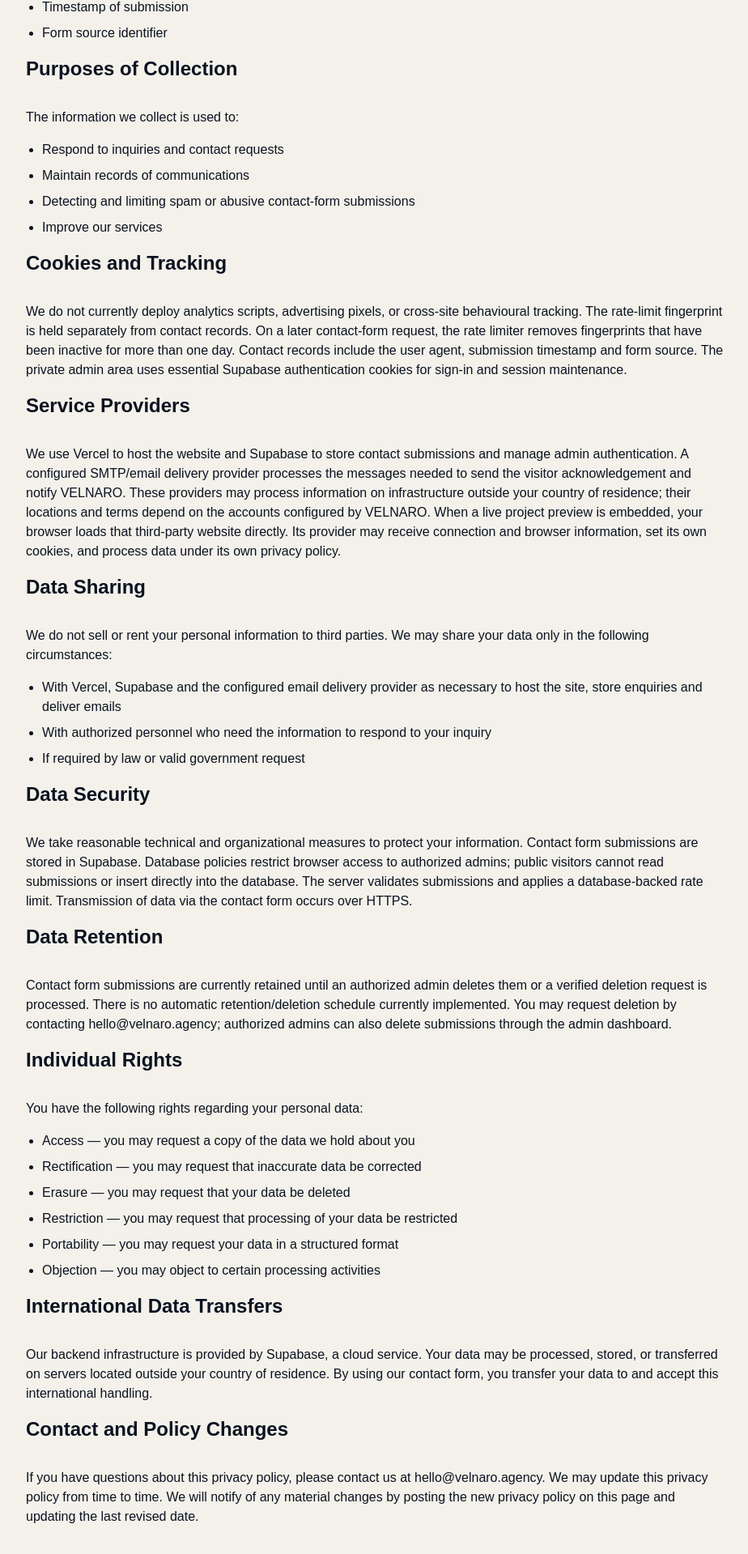
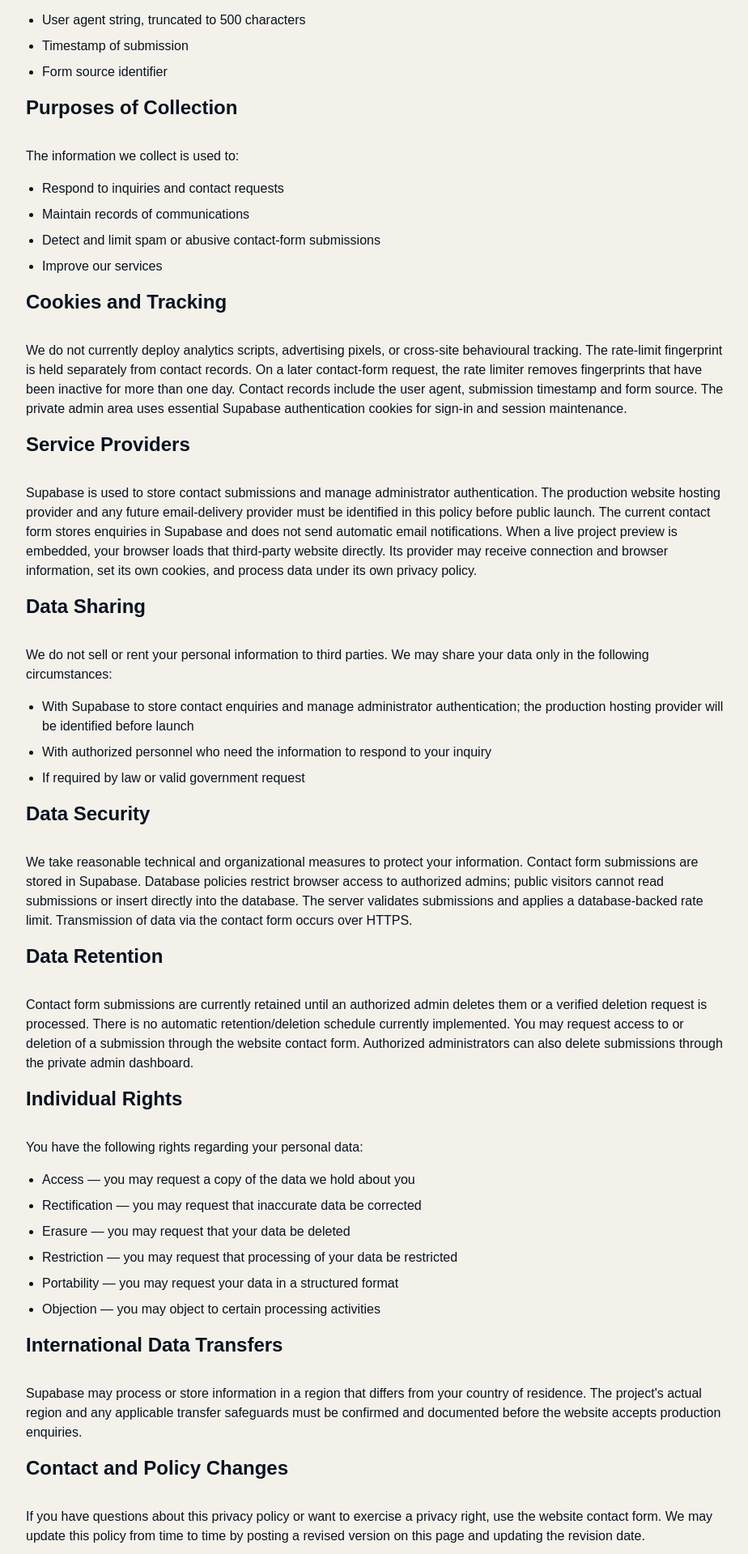
Before and after one commit to devtalish/velnaro-web, a Next.js app: page /privacy-policy in a window 1280 px wide. Shown: the part 865-2784 px from the top of the page at 81% size, without its empty margins (176-1100 px from the left). Built offline with nearby package versions, Linux system fonts and the light colour scheme; no server answers; a web font is replaced by a local one.

Commit message:
Align privacy policy with current Supabase-only data flow

```diff
--- a/app/privacy-policy/page.tsx
+++ b/app/privacy-policy/page.tsx
@@ -52,7 +52,7 @@ export default function PrivacyPolicy(): React.ReactElement {
 
         <h2 className="text-2xl font-semibold text-graphite mb-8">Operator Identity</h2>
         <p className="mb-4">
-          VELNARO (we, us, our) is a software development and technology solutions company founded by Muhammad Talish. Our principal place of business is operated online and inquiries may be directed at hello@velnaro.agency.
+          VELNARO (we, us, our) is a digital agency brand offering software development, AI automation and AI search visibility services. The legal name and business address of the person or entity responsible for this website must be confirmed and published before the site launches publicly. Until a business mailbox is configured, privacy requests can be submitted through the website contact form.
         </p>
 
         <h2 className="text-2xl font-semibold text-graphite mb-8">Information We Collect</h2>
@@ -85,7 +85,7 @@ export default function PrivacyPolicy(): React.ReactElement {
         <ul className="list-disc pl-5 mb-4">
           <li className="mb-2">Respond to inquiries and contact requests</li>
           <li className="mb-2">Maintain records of communications</li>
-          <li className="mb-2">Detecting and limiting spam or abusive contact-form submissions</li>
+          <li className="mb-2">Detect and limit spam or abusive contact-form submissions</li>
           <li className="mb-2">Improve our services</li>
         </ul>
 
@@ -96,7 +96,7 @@ export default function PrivacyPolicy(): React.ReactElement {
 
         <h2 className="text-2xl font-semibold text-graphite mb-8">Service Providers</h2>
         <p className="mb-4">
-          We use Vercel to host the website and Supabase to store contact submissions and manage admin authentication. A configured SMTP/email delivery provider processes the messages needed to send the visitor acknowledgement and notify VELNARO. These providers may process information on infrastructure outside your country of residence; their locations and terms depend on the accounts configured by VELNARO. When a live project preview is embedded, your browser loads that third-party website directly. Its provider may receive connection and browser information, set its own cookies, and process data under its own privacy policy.
+          Supabase is used to store contact submissions and manage administrator authentication. The production website hosting provider and any future email-delivery provider must be identified in this policy before public launch. The current contact form stores enquiries in Supabase and does not send automatic email notifications. When a live project preview is embedded, your browser loads that third-party website directly. Its provider may receive connection and browser information, set its own cookies, and process data under its own privacy policy.
         </p>
 
         <h2 className="text-2xl font-semibold text-graphite mb-8">Data Sharing</h2>
@@ -104,7 +104,7 @@ export default function PrivacyPolicy(): React.ReactElement {
           We do not sell or rent your personal information to third parties. We may share your data only in the following circumstances:
         </p>
         <ul className="list-disc pl-5 mb-4">
-          <li className="mb-2">With Vercel, Supabase and the configured email delivery provider as necessary to host the site, store enquiries and deliver emails</li>
+          <li className="mb-2">With Supabase to store contact enquiries and manage administrator authentication; the production hosting provider will be identified before launch</li>
           <li className="mb-2">With authorized personnel who need the information to respond to your inquiry</li>
           <li className="mb-2">If required by law or valid government request</li>
         </ul>
@@ -116,7 +116,7 @@ export default function PrivacyPolicy(): React.ReactElement {
 
         <h2 className="text-2xl font-semibold text-graphite mb-8">Data Retention</h2>
         <p className="mb-4">
-          Contact form submissions are currently retained until an authorized admin deletes them or a verified deletion request is processed. There is no automatic retention/deletion schedule currently implemented. You may request deletion by contacting hello@velnaro.agency; authorized admins can also delete submissions through the admin dashboard.
+          Contact form submissions are currently retained until an authorized admin deletes them or a verified deletion request is processed. There is no automatic retention/deletion schedule currently implemented. You may request access to or deletion of a submission through the website contact form. Authorized administrators can also delete submissions through the private admin dashboard.
         </p>
 
         <h2 className="text-2xl font-semibold text-graphite mb-8">Individual Rights</h2>
@@ -134,12 +134,12 @@ export default function PrivacyPolicy(): React.ReactElement {
 
         <h2 className="text-2xl font-semibold text-graphite mb-8">International Data Transfers</h2>
         <p className="mb-4">
-          Our backend infrastructure is provided by Supabase, a cloud service. Your data may be processed, stored, or transferred on servers located outside your country of residence. By using our contact form, you transfer your data to and accept this international handling.
+          Supabase may process or store information in a region that differs from your country of residence. The project's actual region and any applicable transfer safeguards must be confirmed and documented before the website accepts production enquiries.
         </p>
 
         <h2 className="text-2xl font-semibold text-graphite mb-8">Contact and Policy Changes</h2>
         <p className="mb-4">
-          If you have questions about this privacy policy, please contact us at hello@velnaro.agency. We may update this privacy policy from time to time. We will notify of any material changes by posting the new privacy policy on this page and updating the last revised date.
+          If you have questions about this privacy policy or want to exercise a privacy right, use the website contact form. We may update this policy from time to time by posting a revised version on this page and updating the revision date.
         </p>
 
         <p className="mt-8 text-sm text-muted">
```
